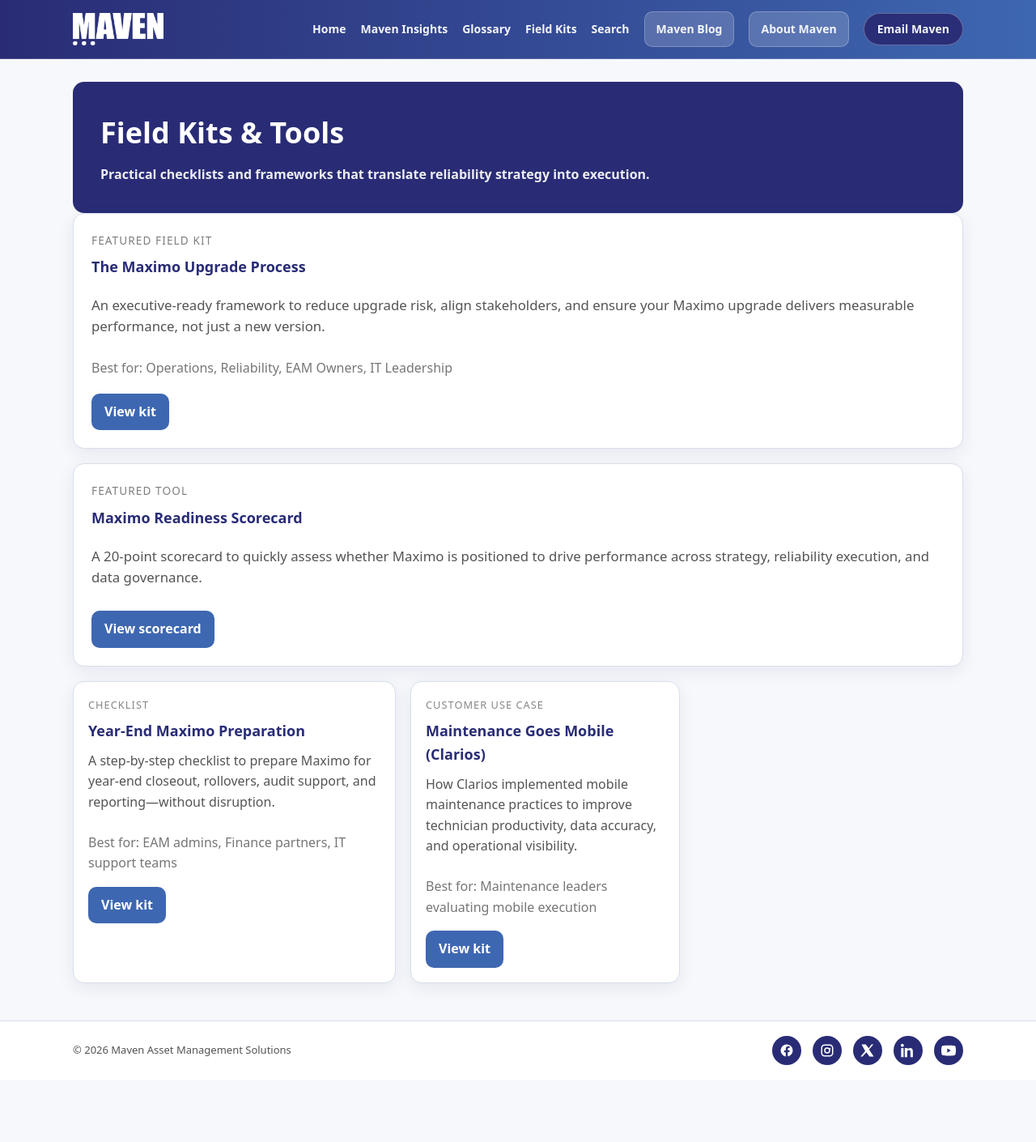
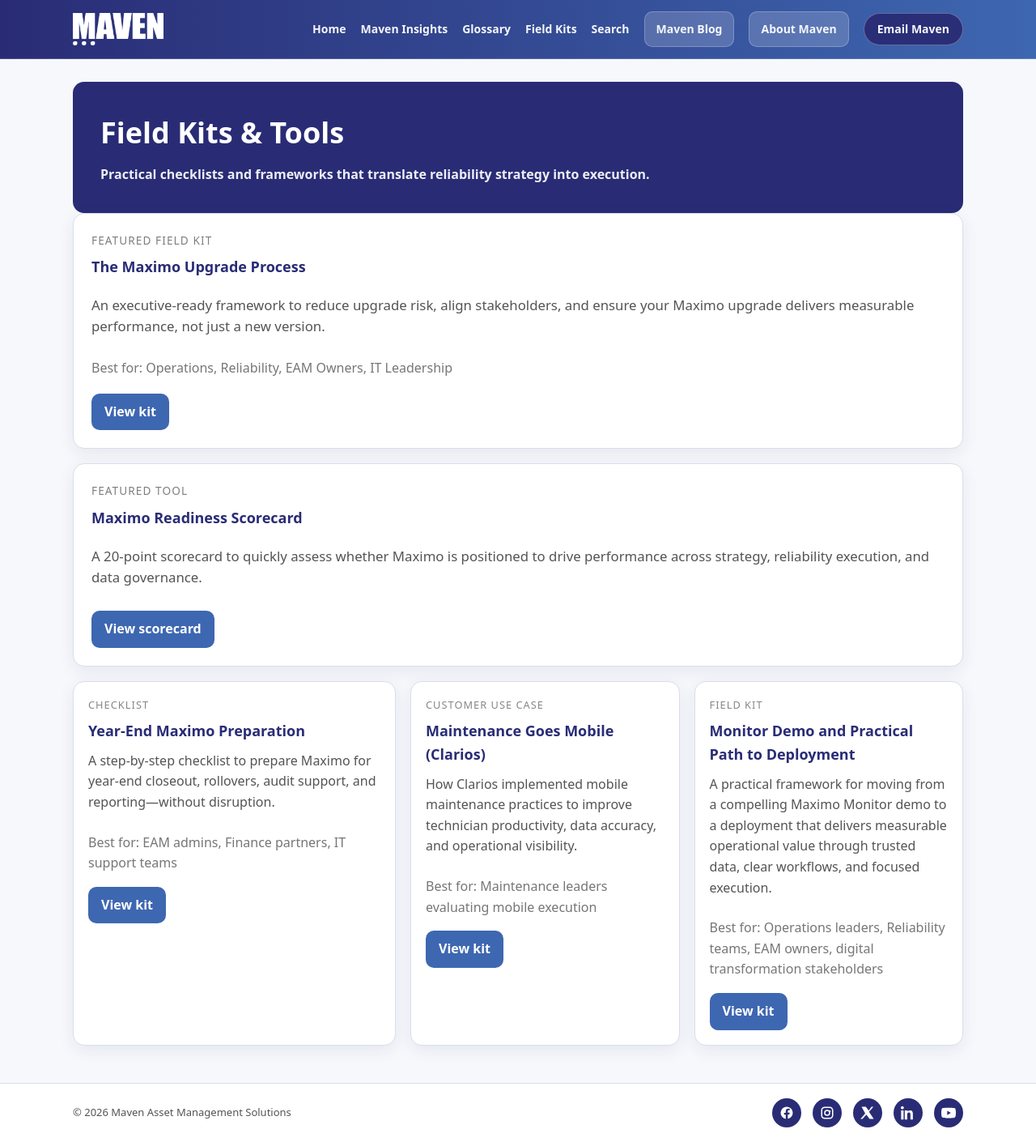
Before and after one commit to Maven-Asset-Management-Insights/content, a Jekyll site: the page built from field-kits.md, in a window 1280 px wide. Shown: the whole page at 81% size. Built offline with Jekyll 4.4.1, drawn with Linux system fonts in a browser that asks for light colours; before the commit the page ends 1333 px from its top, so only the background shows below that.

Commit message:
Update field-kits.md

```diff
--- a/field-kits.md
+++ b/field-kits.md
@@ -81,4 +81,19 @@ permalink: /field-kits/
     </div>
   </section>
 
+<section class="card">
+  <div style="letter-spacing:.08em; text-transform:uppercase; font-size:.8rem; opacity:.7; margin-bottom:8px;">
+    Field Kit
+  </div>
+  <h2 style="margin-top:0;">Monitor Demo and Practical Path to Deployment</h2>
+  <p>
+    A practical framework for moving from a compelling Maximo Monitor demo to a deployment that delivers measurable operational value through trusted data, clear workflows, and focused execution.
+  </p>
+  <div style="margin-top:12px; opacity:.8;">
+    Best for: Operations leaders, Reliability teams, EAM owners, digital transformation stakeholders
+  </div>
+  <div style="margin-top:16px;">
+    <a class="button" href="{{ "/field-kits/monitor-demo-practical-path-to-deployment/" | relative_url }}">View kit</a>
+  </div>
+</section>
 </div>
```
